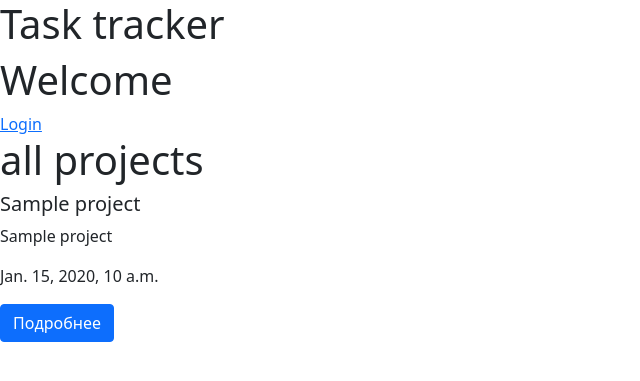
After one commit to Cor4zon/TaskTracker, a Django app: page /tasks/all_projects in a window 1280 px wide. The commit adds this page. Shown: the top 381 px of the page, without its empty margins (0-640 px from the left). Run offline with Django 3.2, Linux system fonts and the light colour scheme; tables that the repository leaves empty hold one stand-in row (values such as "Sample post"); parts of the project's set-up code (start-up, migrations or seed data) failed here and were passed over.

Commit message:
projects use-case scenario was added

```diff
--- a/TaskTracker/urls.py
+++ b/TaskTracker/urls.py
@@ -18,9 +18,10 @@ from django.urls import path, include
 from django.conf.urls import url
 from users import views
 
+
 urlpatterns = [
     url(r"^$", views.index, name="home"),
-    # url(r'^tasks/', include("tasks.urls")),
+    url(r'^tasks/', include("tasks.urls")),
     url(r'^users/', include("users.urls")),
     path('admin/', admin.site.urls),
 ]
--- /dev/null
+++ b/tasks/templates/all_projects.html
@@ -0,0 +1,18 @@
+{% extends "tasks.html" %}
+
+{% block content %}
+<h1>all projects</h1>
+<div class="row">
+{% for project in projects %}
+    <div class="col-md-4">
+<!--        нужна картинка-->
+        <h5>{{project.title}}</h5>
+        <div class="col-mb-2">
+            <p>{{project.title}}</p>
+            <p>{{project.deadline}}</p>
+            <a href="{% url 'tasks:project_info' project.pk %}" class="btn btn-primary">Подробнее</a>
+        </div>
+    </div>
+{% endfor %}
+</div>
+{% endblock %}
--- a/tasks/urls.py
+++ b/tasks/urls.py
@@ -3,6 +3,10 @@ from django.urls import path, re_path, include
 from django.conf.urls import url
 from tasks import views
 
+app_name = "tasks"
+
 urlpatterns = [
-    url(r"^$", views.index, name="tasks")
+    url(r"^$", views.index, name="tasks"),
+    url(r"all_projects", views.all_projects, name="all_projects"),
+    path('project_info/<int:pk>', views.project_info, name="project_info"),
 ]
--- a/tasks/views.py
+++ b/tasks/views.py
@@ -1,5 +1,17 @@
 from django.shortcuts import render
+
+from tasks.models import Project, Task, Comment
 
 # Create your views here.
 def index(request):
     return render(request, "tasks.html")
+
+
+def all_projects(request):
+    projects = Project.objects.all()
+    return render(request, "all_projects.html", context={"projects": projects})
+
+
+def project_info(request, pk):
+    project = Project.objects.get(pk=pk)
+    return render(request, "project_info.html", context={"project": project})
--- a/users/templates/base.html
+++ b/users/templates/base.html
@@ -2,18 +2,23 @@
 <html lang="en">
 <head>
     <meta charset="UTF-8">
-    <title>Task Tracker</title>
+    <title>
+        {% block title %}
+            Task Tracker
+        {% endblock %}
+    </title>
     <link href="https://cdn.jsdelivr.net/npm/bootstrap@5.1.3/dist/css/bootstrap.min.css" rel="stylesheet" integrity="sha384-1BmE4kWBq78iYhFldvKuhfTAU6auU8tT94WrHftjDbrCEXSU1oBoqyl2QvZ6jIW3" crossorigin="anonymous">
 
 </head>
 
 <body>
-<h1>Welcome</h1>
+<h1>Task tracker</h1>
 
 <div>
     {% if user.is_authenticated %}
         <a href="{% url 'logout' %}">Logout</a>
     {% else %}
+        <h1>Welcome</h1>
         <a href="{% url 'login' %}">Login</a>
     {% endif %}
 </div>
```
Also changed, not shown: tasks/templates/project_info.html (added, +12 -0 lines).
